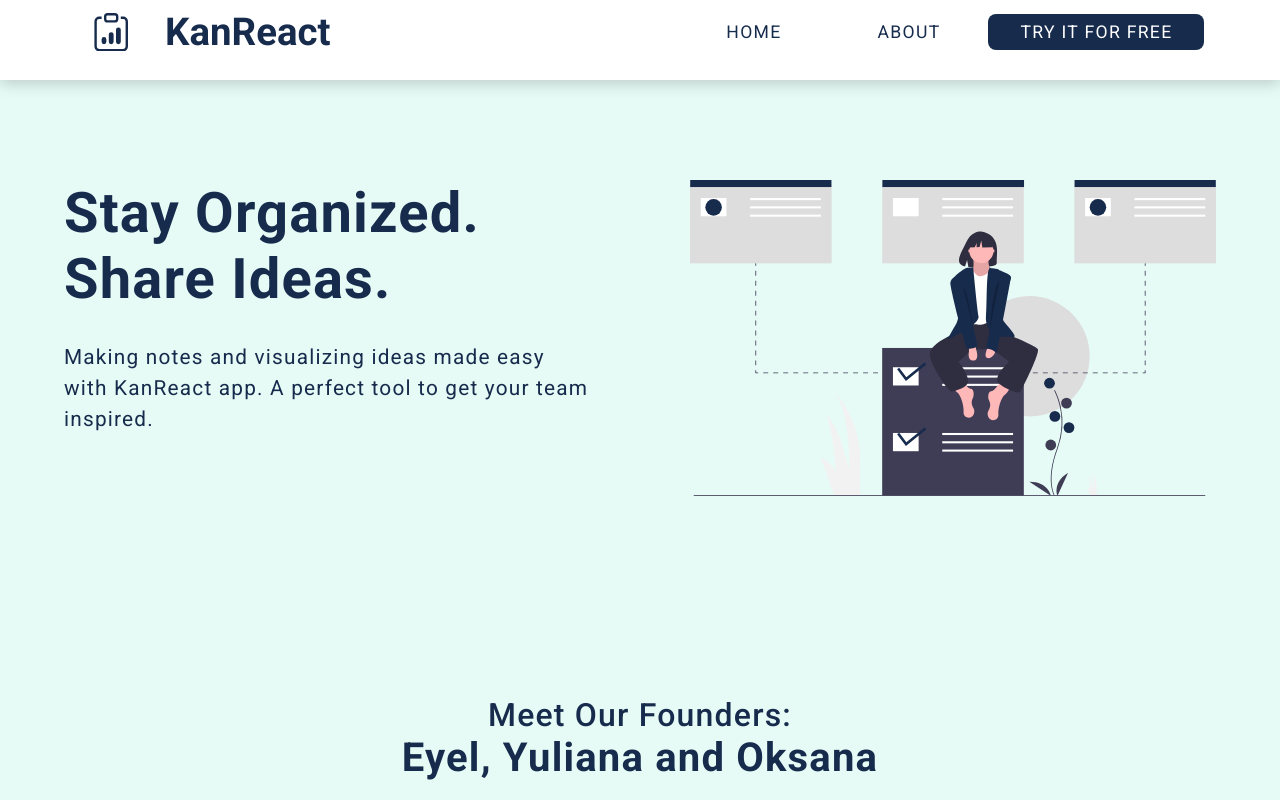
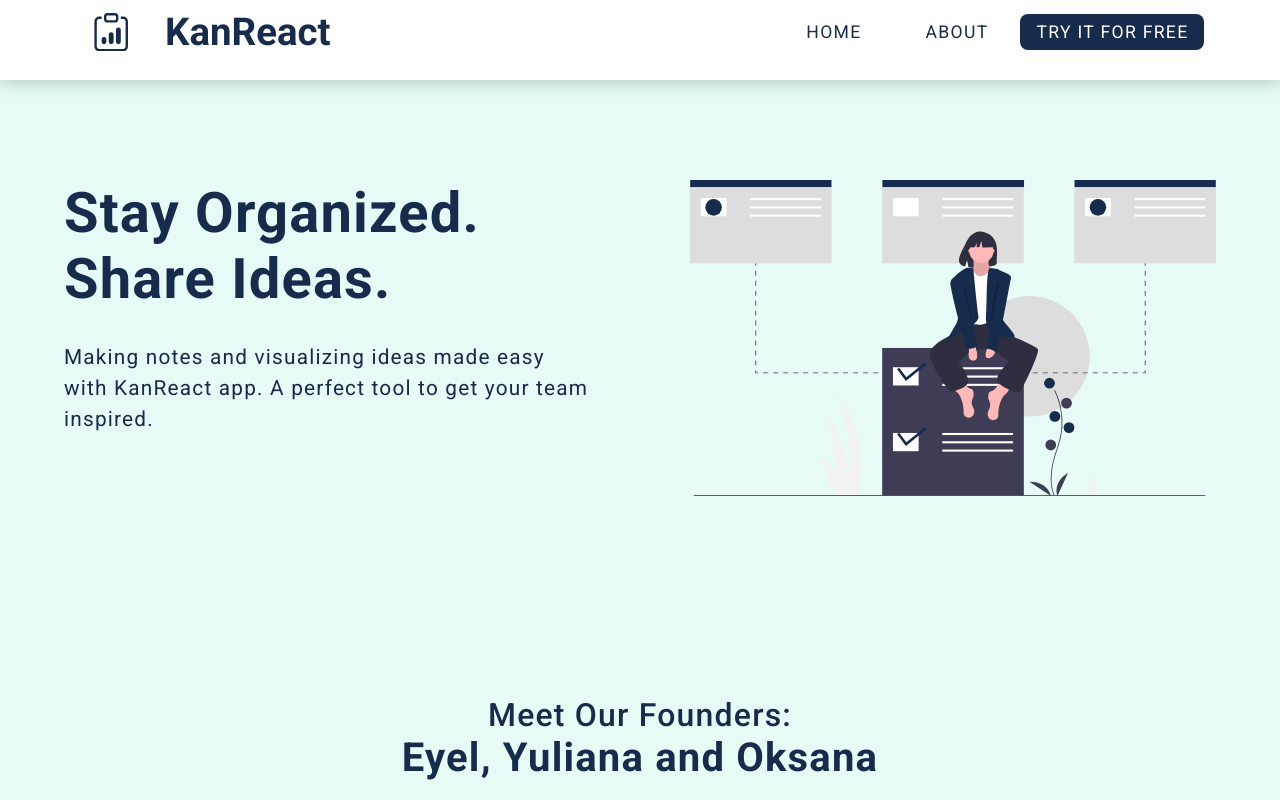
Before and after one commit to yuli-ana/reactive-ladies, a React (Create React App) app: page /#/ in a window 1280 px wide. Shown: the top 800 px of the page. Built offline with nearby package versions, Linux system fonts and the light colour scheme.

Commit message:
updated styles

```diff
--- a/src/styles/partials/_footer.scss
+++ b/src/styles/partials/_footer.scss
@@ -53,12 +53,14 @@ footer {
     }
     @media(max-width: 900px) {
         width: 50%;
+    }
+    @media(min-width: 901px) {
         padding-left: initial;
     }
   }
 
   .appDl {
-    @media(max-width: 480px) {
+    @media(max-width: 1007px) {
         padding-left: initial;
     }
   }
@@ -70,9 +72,9 @@ footer {
       }
       &:first-of-type {
           padding-right: 20px;
-        //   @media(max-width: 900px) {
-        //     padding-right: initial;
-        // }
+          @media(min-width: 900px) and (max-width: 935px) {
+            padding-right: initial;
+        }
       }
       &:hover,
       &:focus {
--- a/src/styles/partials/_header.scss
+++ b/src/styles/partials/_header.scss
@@ -91,6 +91,11 @@
       transition: all 0.2s;
       background-color: #e6fbf6;
     }
+    &:last-of-type {
+      @media(min-width: 768px) {
+        padding: initial;
+      }
+    }
   }
 }
 
```
